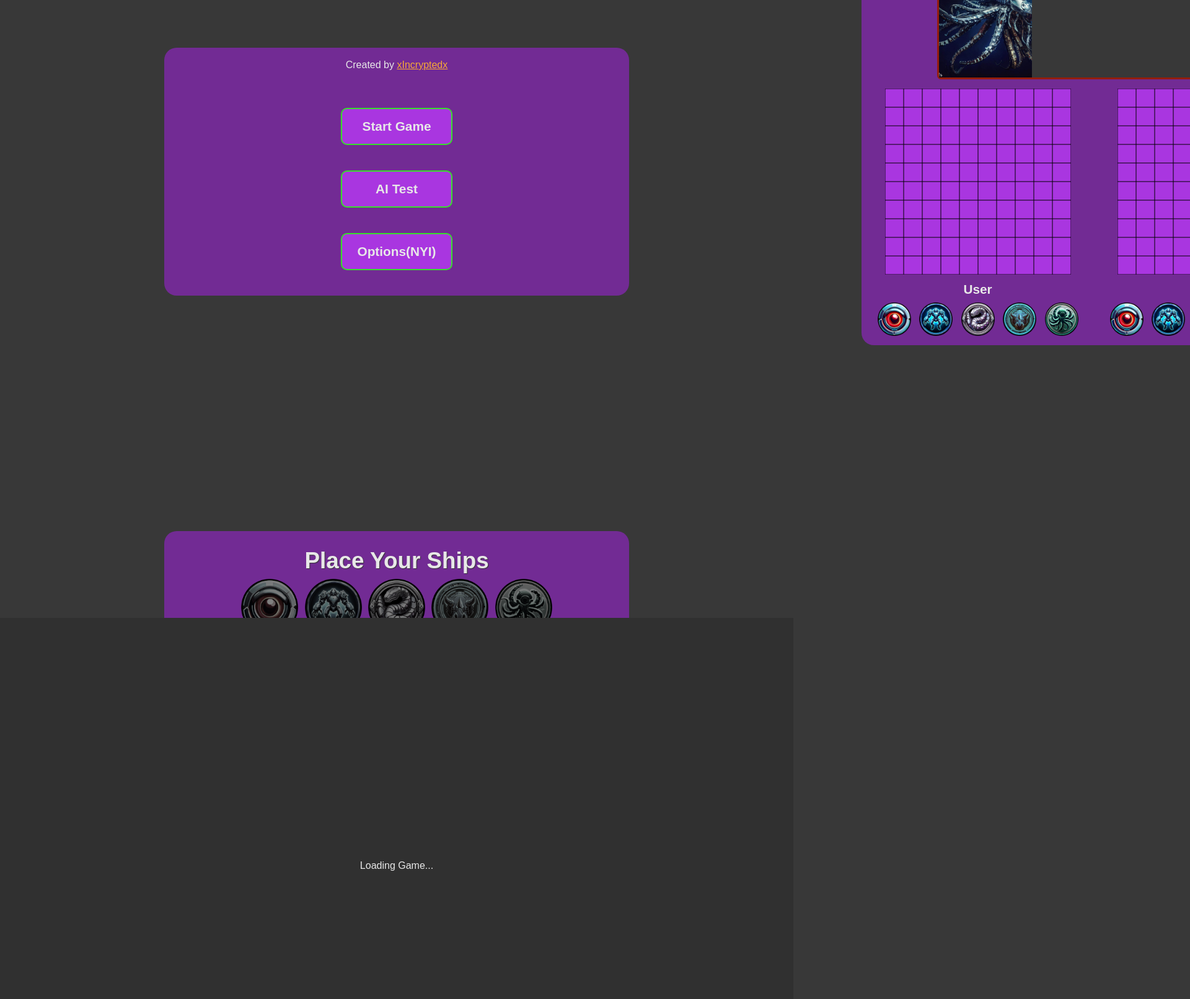
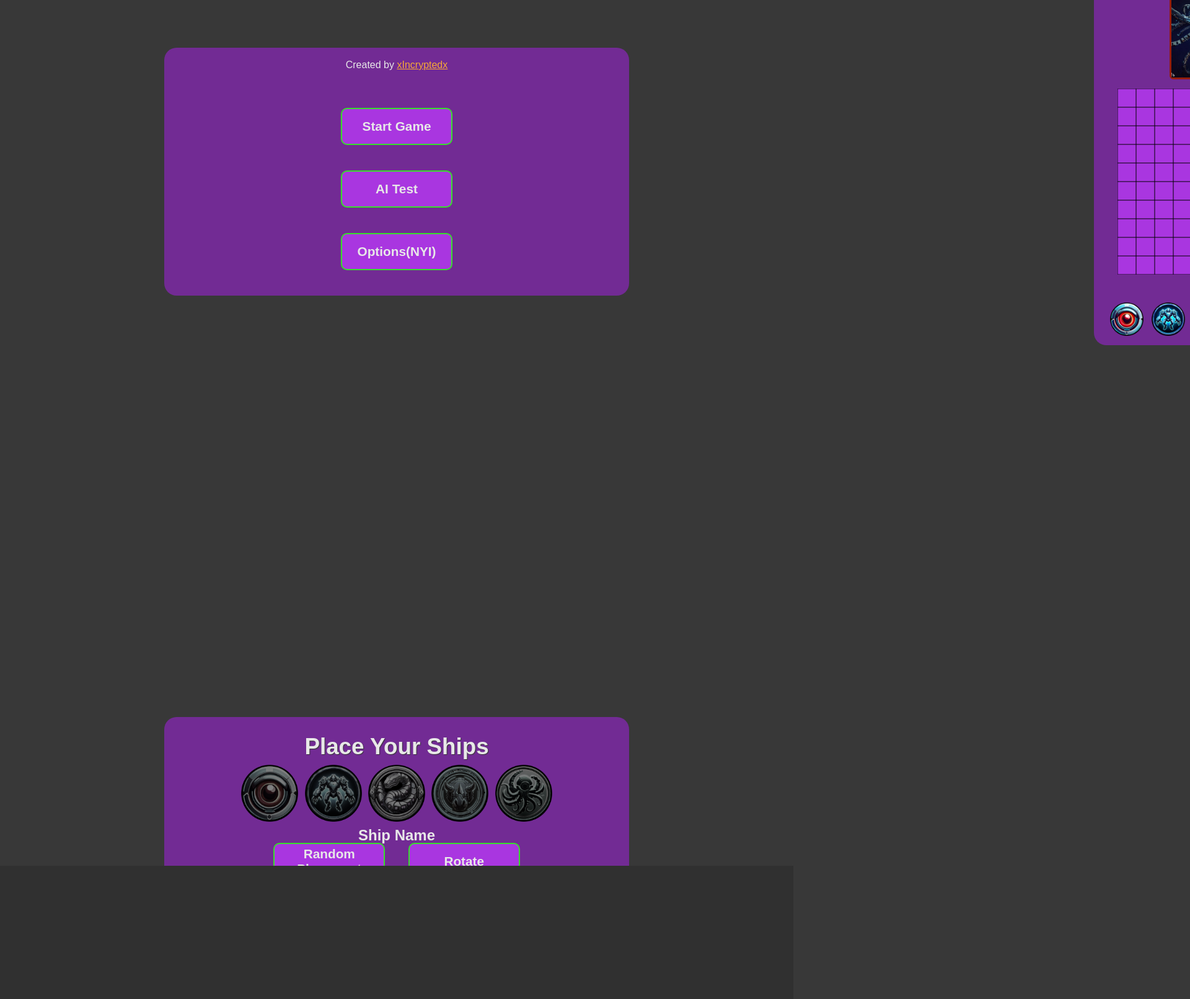
Before and after one commit to xincryptedx/battleship, a website built with webpack: page dist/index.html in a window 1280 px wide. Shown: the part 203-1815 px from the top of the page at 62% size, 1920 px wide, since content can reach past the window. Before the commit the page ends 1660 px from the top, so only its background shows below. Built offline with nearby package versions, Linux system fonts and the light colour scheme.

Commit message:
Adjust how far the sections move when hidden

```diff
--- a/src/style/style.css
+++ b/src/style/style.css
@@ -55,7 +55,7 @@ body {
 }
 
 .loading-screen.hidden {
-  transform: translateY(150%);
+  transform: translateY(200%);
 }
 
 /* #endregion */
@@ -130,7 +130,7 @@ body {
 }
 
 .menu.hidden {
-  transform: translateX(-150%);
+  transform: translateX(-200%);
 }
 
 .menu .credits {
@@ -306,7 +306,7 @@ body {
 }
 
 .placement.hidden {
-  transform: translateY(150%);
+  transform: translateY(200%);
 }
 
 .placement .canvas-container {
@@ -446,7 +446,7 @@ body {
 }
 
 .game.hidden {
-  transform: translateX(150%);
+  transform: translateX(200%);
 }
 /* #endregion */
 
@@ -485,7 +485,7 @@ body {
 }
 
 .reset.hidden {
-  transform: translateX(150%);
+  transform: translateX(200%);
 }
 
 /* #endregion */
```
